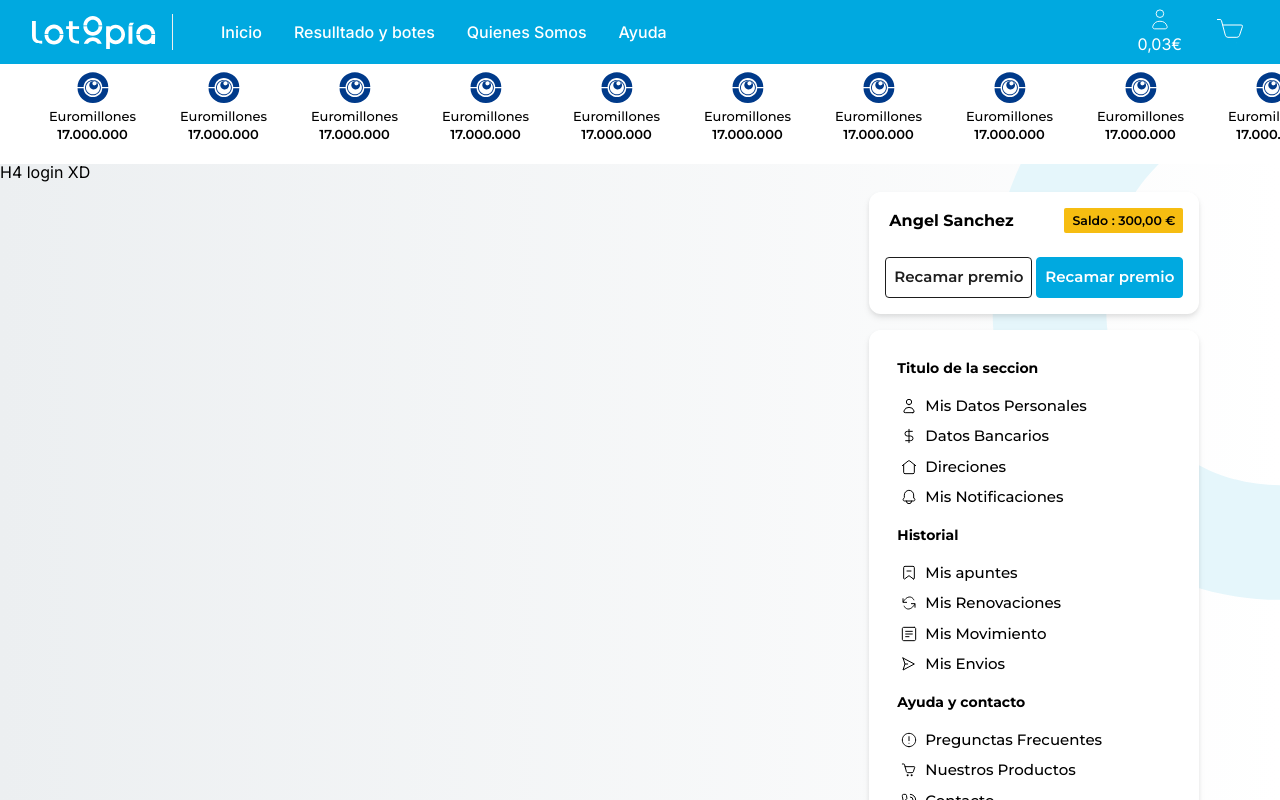
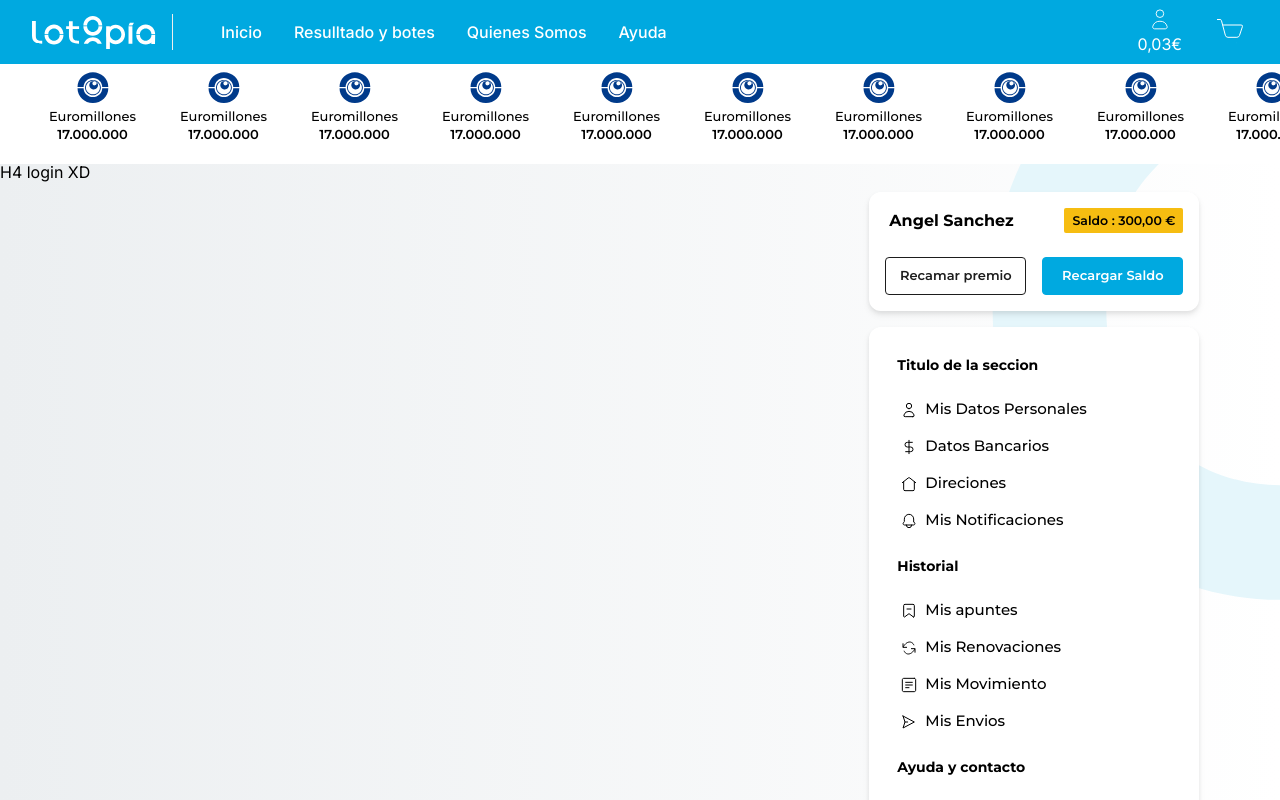
Before and after one commit to angeleesc/pulpo-line-challenger-2, a Next.js app: page /login in a window 1280 px wide. Shown: the top 800 px of the page. Built offline with nearby package versions, Linux system fonts and the light colour scheme.

Commit message:
configuracion base

```diff
--- a/src/app/component/aside-menu/AsideMenu.tsx
+++ b/src/app/component/aside-menu/AsideMenu.tsx
@@ -29,11 +29,11 @@ export default function AsideMenu() {
           </div>
         </div>
         <div className="flex mt-6 w-full justify-between items-center ">
-          <MaterialButton variant="outlined" color="secondary">
+          <MaterialButton className="mr-2" variant="outlined" color="secondary">
             Recamar premio
           </MaterialButton>
-          <MaterialButton variant="filled" color="primary">
-            Recamar premio
+          <MaterialButton className="ml-2" variant="filled" color="primary">
+          Recargar Saldo
           </MaterialButton>
         </div>
       </div>
--- a/src/app/component/aside-menu/aside-menu.css
+++ b/src/app/component/aside-menu/aside-menu.css
@@ -9,12 +9,8 @@
     }
 
     .aside-link{
-        @apply font-montserrat font-medium flex items-center my-2;
+        @apply font-montserrat font-medium flex items-center ;
         font-size: 15px;
-
-        &:first-child{
-            @apply mt-0;
-        }
 
 
 
@@ -26,5 +22,17 @@
             }
 
         }
+
+        span{
+            @apply border-b border-b-transparent;
+        }
+
+        &:hover{
+            span{
+                /* background-color: red; */
+                @apply border-b-body-100
+
+            }
+        }
     }
 }
--- a/src/app/component/button/material-button/MaterialButton.tsx
+++ b/src/app/component/button/material-button/MaterialButton.tsx
@@ -17,25 +17,25 @@ export default function MaterialButton({
 
     const classConfig = useMemo(()=>{
         if(!variant && !color){
-            console.log("no tiene variable a color")
+            // console.log("no tiene variable a color")
              return " bg-orange-900 text-white"
         }
 
         if(variant && !color){
-             console.log("tienes variante pero no tienes color")
+            //  console.log("tienes variante pero no tienes color")
             if(variant ==="filled") return " bg-orange-900 text-white"
             if(variant ==="outlined") return "border bordeer-orange-900 text-orange-900"
 
         }
 
-        console.log("tienes variante y color")
+        // console.log("tienes variante y color")
         return `${variant}-${color}`
 
     },[])
 
 
   return <button
-  className={`button ${classConfig}`}
+  className={`button ${classConfig} ${className || ""}`}
   {...rest}
   >{children}</button>;
 }
--- a/src/app/component/button/material-button/material/button.css
+++ b/src/app/component/button/material-button/material/button.css
@@ -4,7 +4,7 @@
 
 
     transition: opacity .5s, color .5s, background-color .5s;
-    @apply p-2 text-[15px] font-montserrat font-semibold rounded text-center;
+    @apply p-2 w-full text-[13px] font-montserrat font-semibold rounded text-center;
 
 
     &.filled-primary{
--- a/src/app/component/links/aside-link/AsideLink.tsx
+++ b/src/app/component/links/aside-link/AsideLink.tsx
@@ -9,7 +9,7 @@ interface AsideLinkProps extends LinkProps{
 
 export default function AsideLink({ children, icon,  ...rest }: AsideLinkProps) {
   return (
-    <li className="block" >
+    <li className="flex h-[37px]" >
       <Link className="aside-link" {...rest}>
         {icon} <span>{children}</span>
       </Link>
```
